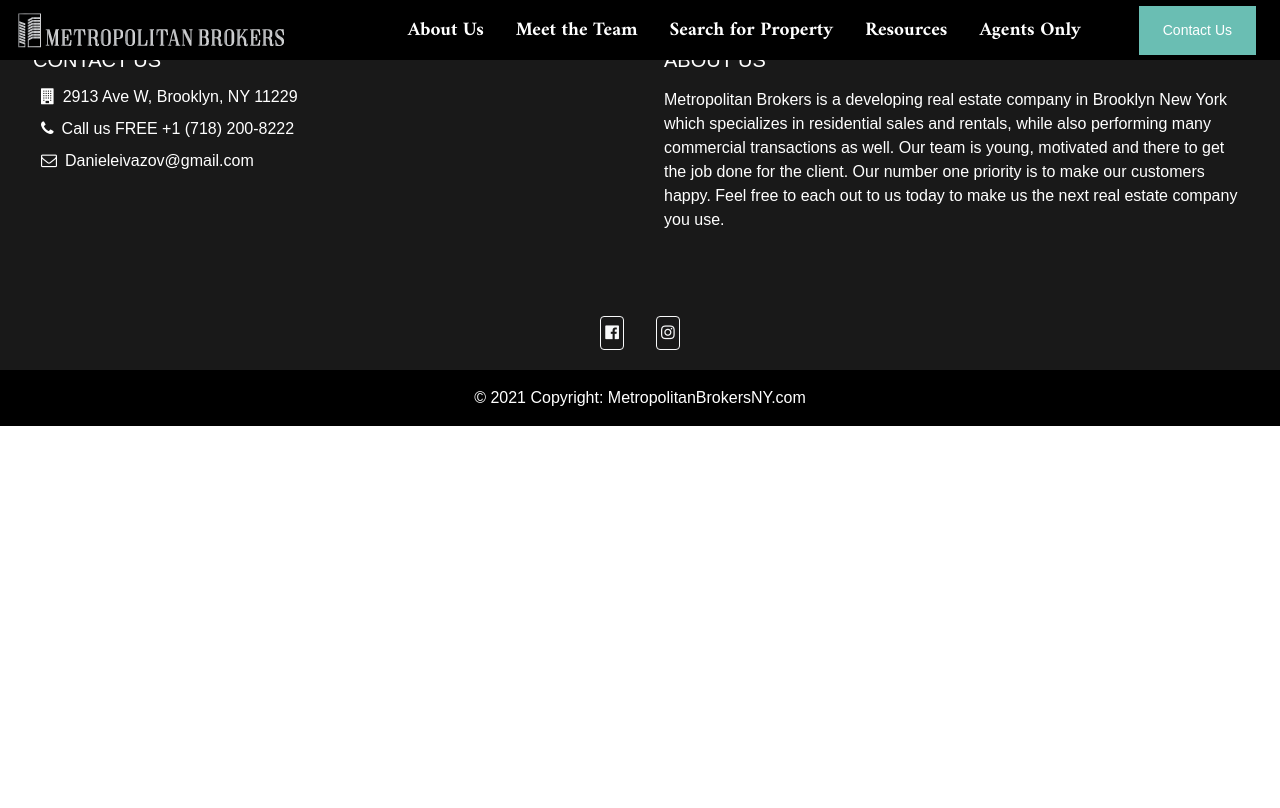
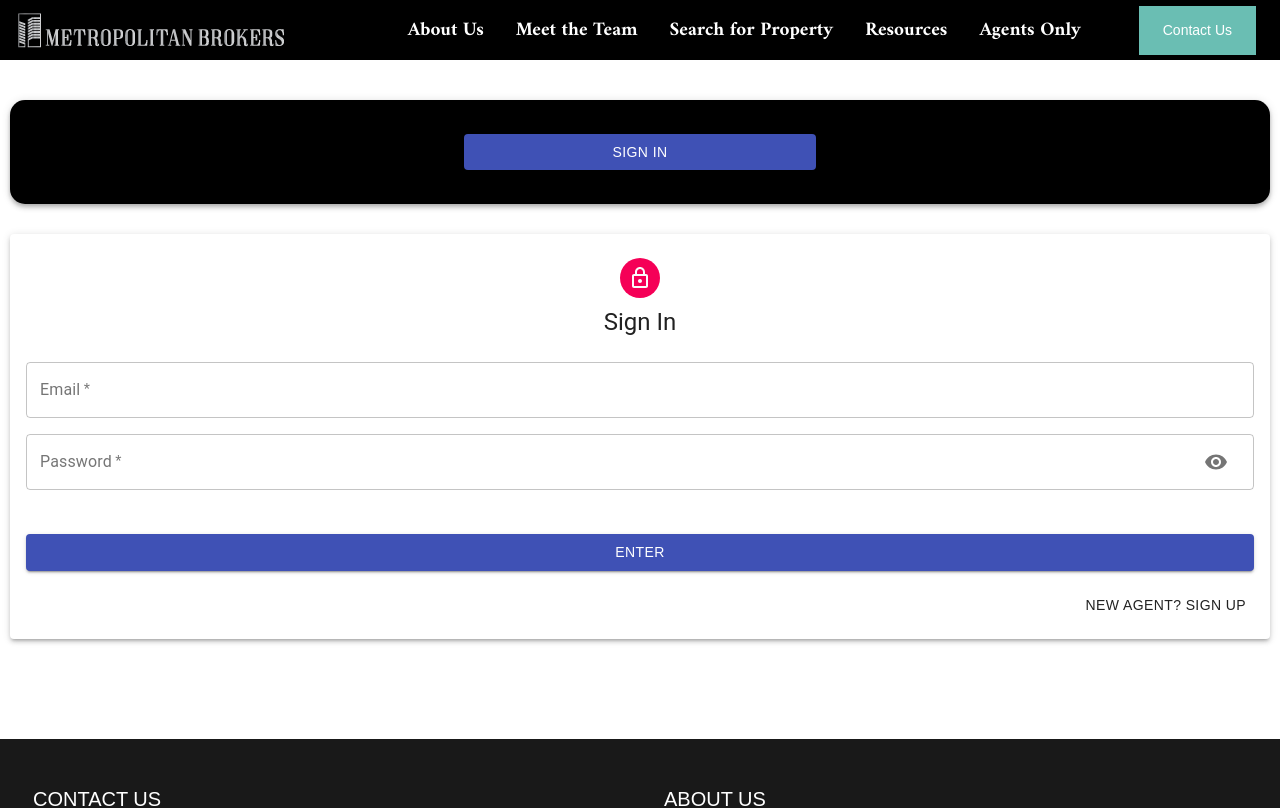
Before and after one commit to All4ara/MetroFrontend, a React (Create React App) app: page /auth in a window 1280 px wide. Shown: the top 808 px of the page. Built offline with nearby package versions, Linux system fonts and the light colour scheme.

Commit message:
sign up for agents set up

```diff
--- a/src/App.js
+++ b/src/App.js
@@ -14,6 +14,7 @@
 import Contact from './pages/Contact';
 import GlobalStyle from './components/globalStyle';
 import AgentHomePage from './components/Agents/Home/AgentHomePage';
+import Auth from './components/Agents/Auth/Auth';
 
 
 function App() {
@@ -46,6 +47,7 @@
           <Route path='/' exact component={Home} />
           <Route path='/contact' exact component={Contact} />
           <Route path='/agents' exact component={AgentHomePage} />
+          <Route path='/auth' exact component={Auth} />
         </Switch>
 
 
--- /dev/null
+++ b/src/components/Agents/Auth/Auth.js
@@ -0,0 +1,74 @@
+import React, { useState } from 'react'
+import { Avatar, Button, Paper, Grid, Typography, Container } from '@material-ui/core';
+import LockOutlinedIcon from '@material-ui/icons/LockOutlined';
+import useStyles from './styles';
+import Input from './Input';
+import Nav from '../Navbar/Nav';
+import FileBase from 'react-file-base64';
+import { useHistory } from "react-router-dom";
+
+const Auth = () => {
+    const classes = useStyles();
+    const [showPass, setShowPass] = useState(false);
+    const [isSignUp, setIsSignUp] = useState(false);
+    const history = useHistory();
+
+
+    const handleShowPassword = () => setShowPass((prevShowPassword) => !prevShowPassword);
+
+    const handleSubmit = () => {
+
+    };
+
+    const handleChange = () => {
+
+    };
+
+    const switchMode = () => {
+       setIsSignUp((prevIsSignUp) => !prevIsSignUp);
+       handleShowPassword(false);
+    }
+
+    return (
+        <Container className={classes.container} component="main" maxWidth="lg">
+            <Nav />
+            <Paper className={classes.paper} elevation={3}>
+                <Avatar className={classes.avatar}>
+                    <LockOutlinedIcon />
+                </Avatar>
+                <Typography variant="h5">{isSignUp ? 'Sign Up' : 'Sign In'}</Typography>
+                <form className={classes.form} onSubmit={handleSubmit}>
+                    <Grid container spacing={2}>
+                        {
+                            isSignUp && (
+                                <>
+                                    <Input name="firstName" label="First Name" handleChange={handleChange} autoFocus half />
+                                    <Input name="lastName" label="Last Name" handleChange={handleChange} half />
+
+                                </>
+                            )
+                        }
+                        <Input name="email" label="Email" handleChange={handleChange} type="email"/>
+                        <Input name="password" label="Password" handleChange={handleChange} type={showPass ? 'text' : 'password'} handleShowPassword={handleShowPassword}/>
+                        { isSignUp && <Input name="confirmPassword" label="Repeat Password" handleChange={handleChange} type="password"/>}
+                        <div className={classes.fileInput}>
+                            {/* <FileBase type="file" multiple={false} onDone={({ base64 }) => setPostData({ ...postData, selectedFile: base64 })} /> */}
+                        </div>
+                    </Grid>
+                    <Button type="submit" fullWidth variant="contained" color="primary" className={classes.submit}>
+                        {isSignUp ? 'Sign Up' : 'Enter'}
+                    </Button>
+                    <Grid container justify="flex-end">
+                        <Grid item>
+                            <Button onClick={switchMode}>
+                                { isSignUp ? 'Existing Agent? Sign In' : 'New Agent? Sign Up'}
+                            </Button>
+                        </Grid>
+                    </Grid>
+                </form>
+            </Paper>
+        </Container>
+    )
+}
+
+export default Auth
--- /dev/null
+++ b/src/components/Agents/Auth/Input.js
@@ -0,0 +1,32 @@
+import React from 'react'
+import { TextField, Grid, InputAdornment, IconButton } from '@material-ui/core';
+import Visibility from '@material-ui/icons/Visibility';
+import VisibilityOff from '@material-ui/icons/VisibilityOff';
+
+const Input = ({ half, name, handleChange, label, autoFocus, handleShowPassword, type  }) => {
+    return (
+        <Grid item xs={12} sm={half ? 6 : 12}>
+            <TextField
+                name={name}
+                onChange={handleChange}
+                variant="outlined"
+                required
+                fullWidth
+                label={label}
+                autoFocus={autoFocus}
+                type={type}
+                InputProps={name === 'password' && {
+                    endAdornment: (
+                        <InputAdornment position="end">
+                            <IconButton onClick={handleShowPassword}>
+                                {type === "password" ? <Visibility /> : <VisibilityOff />}
+                            </IconButton>
+                        </InputAdornment>
+                    )
+                }}
+            />
+        </Grid>
+    )
+}
+
+export default Input
--- /dev/null
+++ b/src/components/Agents/Auth/styles.js
@@ -0,0 +1,37 @@
+import { makeStyles } from '@material-ui/core/styles';
+
+export default makeStyles((theme) => ({
+  container: {
+    padding: '100px 10px',
+
+  },
+  paper: {
+    display: 'flex',
+    flexDirection: 'column',
+    alignItems: 'center',
+    padding: theme.spacing(2),
+  },
+  root: {
+    '& .MuiTextField-root': {
+      margin: theme.spacing(1),
+    },
+  },
+  avatar: {
+    margin: theme.spacing(1),
+    backgroundColor: theme.palette.secondary.main,
+  },
+  form: {
+    width: '100%', // Fix IE 11 issue.
+    marginTop: theme.spacing(3),
+  },
+  submit: {
+    margin: theme.spacing(3, 0, 2),
+  },
+  googleButton: {
+    marginBottom: theme.spacing(2),
+  },
+  fileInput: {
+    width: '97%',
+    margin: '10px 0',
+  },
+}));
--- a/src/components/Agents/Home/AgentHomePage.js
+++ b/src/components/Agents/Home/AgentHomePage.js
@@ -1,9 +1,9 @@
 import React, { useState, useEffect } from 'react'
-import { Container, AppBar, Typography, Grow, Grid } from '@material-ui/core';
+import { Container, Grow, Grid } from '@material-ui/core';
 import { useDispatch } from 'react-redux';
 
 import { getPosts } from '../../../actions/posts';
-import Logo from '../../../images/wide-silver-logo.png';
+import Nav from '../Navbar/Nav'
 import Form from '../Form/Form.js'
 import Posts from '../Posts/Posts.js'
 import useStyles from '../../../styles';
@@ -21,10 +21,7 @@
     return (
         <div className={classes.div}>
             <Container className={classes.container} maxWidth="lg">
-                <AppBar className={classes.appBar} position="static" color="inherit">
-                    {/* <Typography className={classes.heading} variant="h5" align="center">Agents of </Typography> */}
-                    <img className={classes.image} src={Logo} alt="MetroAgents" height="60" />
-                </AppBar>
+                <Nav />
                 <Grow in>
                     <Container>
                         <Grid className={classes.mainContainer} container justify="space-between" alignItems="stretch" spacing={3}>
--- a/src/components/Agents/Navbar/Nav.js
+++ b/src/components/Agents/Navbar/Nav.js
@@ -1,15 +1,51 @@
-import React from 'react';
-import { AppBar, Typography } from '@material-ui/core';
+import React, { useState, useEffect } from 'react';
+import { AppBar, Avatar, Button, Toolbar, Typography } from '@material-ui/core';
 import useStyles from './styles';
+import { Link, useHistory, useLocation } from 'react-router-dom';
+import { useDispatch } from 'react-redux';
 
+import Logo from '../../../images/wide-silver-logo.png';
 
 const Nav = () => {
     const classes = useStyles();
+    const [user, setUser] = useState(JSON.parse(localStorage.getItem('profile')));
+    const dispatch = useDispatch();
+    const history = useHistory();
+    const location = useLocation();
+
+    const logout = () => {
+        dispatch({ type: 'LOGOUT'});
+
+        history.push('/agents')
+
+        setUser(null);
+    };
+
+    useEffect(() => {
+        const token = user?.token;
+
+
+
+        setUser(JSON.parse(localStorage.getItem('profile')))
+    }, [location]);
 
     return (
         <AppBar className={classes.appBar} position="static" color="inherit">
-            {/* <Typography className={classes.heading} variant="h5" align="center">Agents of </Typography> */}
-            <img className={classes.image} src={Logo} alt="MetroAgents" height="60" />
+            <div className={classes.brandContainer}>
+                {/* <Typography className={classes.heading} variant="h5" align="center">Agents of </Typography> */}
+                {/* <img className={classes.image} src={Logo} alt="MetroAgents" height="60" /> */}
+            </div>
+            <Toolbar className={classes.toolbar}>
+                {user ? (
+                    <div className={classes.profile}>
+                        <Avatar className={classes.purple} alt={user.result.name} src={user.result.imageUrl}>{user.result.name.charAt(0)}</Avatar>
+                        <Typography className={classes.userName} variant="h6">{user.result.name}</Typography>
+                        <Button variant="contained" className={classes.logout} color="secondary" onClick={logout}>Log Out</Button>
+                    </div>
+                ) : (
+                    <Button component={Link} to="/auth" variant="contained" color="primary" className={classes.logout} >Sign In</Button>
+                )}
+            </Toolbar>
         </AppBar>
     )
 }
--- a/src/components/Agents/Navbar/styles.js
+++ b/src/components/Agents/Navbar/styles.js
@@ -4,18 +4,21 @@
 export default makeStyles((theme) => ({
   appBar: {
     borderRadius: 15,
-    margin: '30px 0',
+    marginBottom: '30px',
+    padding: '20px 0px',
     display: 'flex',
     flexDirection: 'row',
-    justifyContent: 'space-between',
+    justifyContent: 'center',
     alignItems: 'center',
-    padding: '10px 50px',
+    backgroundColor: '#000'
   },
   heading: {
+    padding: '0px 0px',
     color: 'rgba(0,183,255, 1)',
     textDecoration: 'none',
   },
   image: {
+    width: '350px',
     marginLeft: '15px',
   },
   toolbar: {
@@ -36,6 +39,9 @@
     display: 'flex',
     alignItems: 'center',
   },
+  logout: {
+    width: '100%',
+  },
   purple: {
     color: theme.palette.getContrastText(deepPurple[500]),
     backgroundColor: deepPurple[500],
--- a/src/constants/actionTypes.js
+++ b/src/constants/actionTypes.js
@@ -2,3 +2,6 @@
 export const UPDATE = 'UPDATE';
 export const DELETE = 'DELETE';
 export const FETCH_ALL = 'FETCH_ALL';
+
+export const AUTH = 'AUTH';
+export const LOGOUT = 'LOGOUT';
--- /dev/null
+++ b/src/reducers/auth.js
@@ -0,0 +1,17 @@
+import { AUTH, LOGOUT } from '../constants/actionTypes';
+
+const authReducer = (state = { authData: null }, action) => {
+    switch (action.type) {
+        case AUTH:
+            localStorage.setItem('profile', JSON.stringify({ ...action?.data }))
+            return { ...state, authData: action?.data }
+        case LOGOUT:
+            localStorage.clear();
+
+            return { ...state, authData: null }
+        default:
+            return state;
+    }
+}
+
+export default authReducer;
--- a/src/reducers/index.js
+++ b/src/reducers/index.js
@@ -1,5 +1,6 @@
 import { combineReducers } from 'redux';
 
 import posts from './posts';
+import auth from './auth';
 
-export default combineReducers({ posts });
+export default combineReducers({ posts, auth });
```
